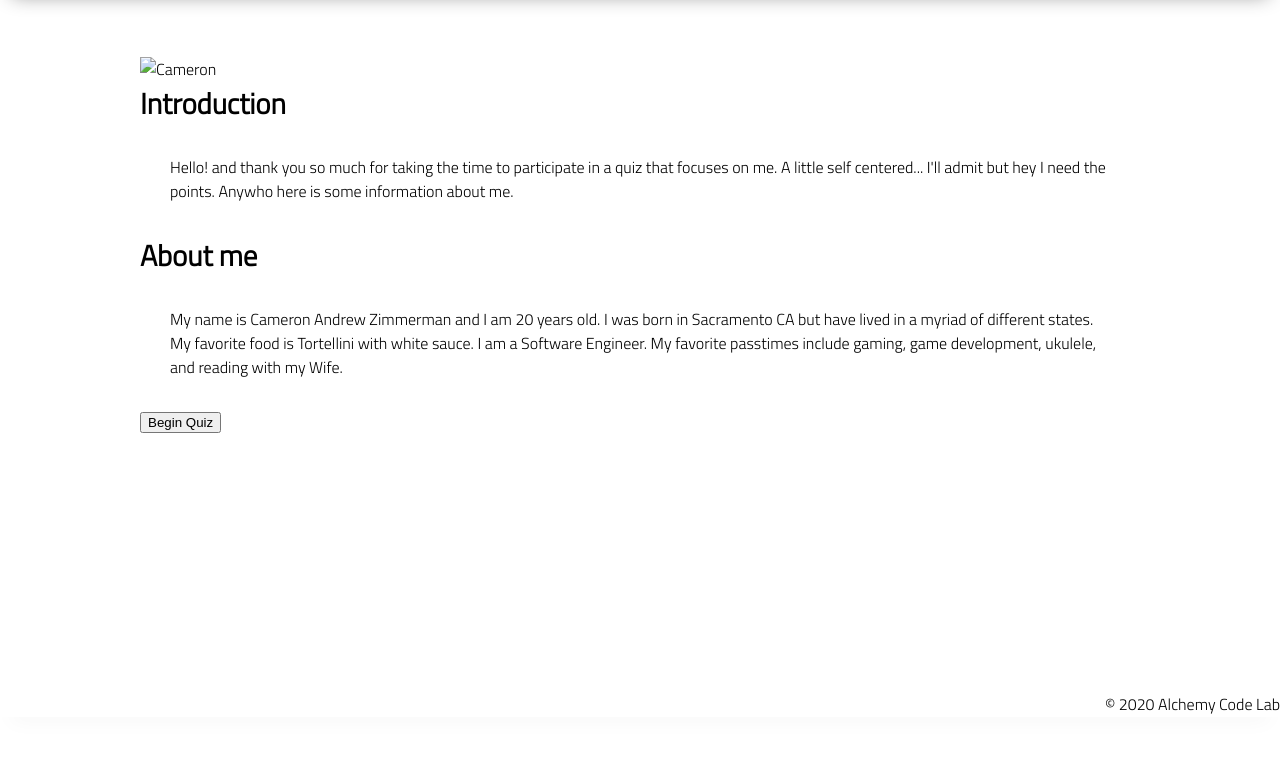
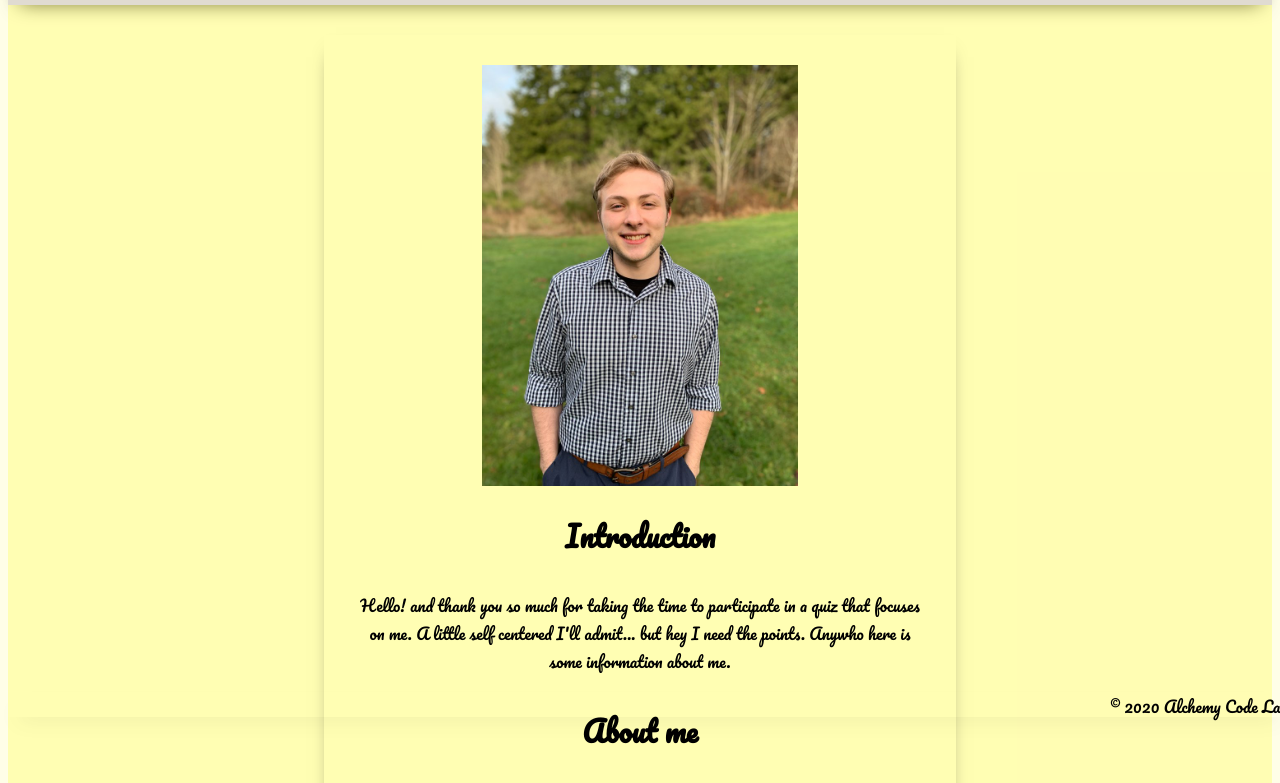
Before and after one commit to CameronZimmerman/lab01-quiz-page, a plain HTML site: page index.html in a window 1280 px wide. Shown: the part 83-866 px from the top of the page. Before the commit the page ends 800 px from the top, so only its background shows below. Drawn offline with Linux system fonts and the light colour scheme; a web font is replaced by a local one.

Commit message:
add styling

```diff
--- a/app.js
+++ b/app.js
@@ -31,13 +31,18 @@ startQuizButton.addEventListener('click', () => {
 
     //set results text content based on how well they did
     if (correctAnswers === 0){
-        resultsDisplayElement.textContent = `you should definitely do some more Cameron reasearch,${fName} ${lName}`;
+        resultsDisplayElement.textContent = `you should definitely do some more Cameron reasearch, ${fName} ${lName}.`;
+        resultsDisplayElement.style.color = 'red';
+
     }
     else if (correctAnswers > 0 && correctAnswers < 3){
-        resultsDisplayElement.textContent = `you could probably brush up a bit on your Cameron knowledge,${fName} ${lName}`;
+        resultsDisplayElement.textContent = `you could probably brush up a bit on your Cameron knowledge, ${fName} ${lName}.`;
+        resultsDisplayElement.style.color = 'red';
+
     }
     else if (correctAnswers === 3){
         resultsDisplayElement.textContent = `Wow ${fName}... I'd go so far as to say you're a Cameron expert`;
+        resultsDisplayElement.style.color = 'green';
     }
 
     resultsDisplayElement.textContent += ` (${correctAnswers}/3) correct or ${calculatePercentage(correctAnswers, 3)} percent!`;
--- a/index.html
+++ b/index.html
@@ -6,36 +6,43 @@
     <meta name="viewport" content="width=device-width, initial-scale=1.0">
     <meta http-equiv="X-UA-Compatible" content="ie=edge">
     <link href="https://fonts.googleapis.com/css2?family=Titillium+Web:wght@300&display=swap" rel="stylesheet">
-    <link rel="stylesheet" href="styles/reset.css">
     <link rel="stylesheet" href="styles/style.css">
-    <link rel="stylesheet" href="styles/home.css">
-    <title>Document</title>
+
+    <link rel="preconnect" href="https://fonts.gstatic.com">
+    <link href="https://fonts.googleapis.com/css2?family=Hachi+Maru+Pop&display=swap" rel="stylesheet">
+
+    <link rel="preconnect" href="https://fonts.gstatic.com">
+    <link href="https://fonts.googleapis.com/css2?family=Pacifico&display=swap" rel="stylesheet">
+    <title>Personal Page with quiz!</title>
 </head>
 
 <body>
     <header>
-
+        <h1>Welcome to the Cameron Z Quiz!</h1>
     </header>
     <main>
         <section class="main-section">
 
+            <div class = "main-image">
+                <img src="./assets/IMG_3636.jpg" alt="Cameron" width = "50%" height="50%">
+            </div>
+
             <div class = "container">
 
-                <img src="" alt="Cameron">
-
                 <h2>Introduction</h2>
-                <p class = "intro-content">Hello! and thank you so much for taking the time to participate in a quiz that focuses on me. A little self centered... I'll admit but hey I need the points. Anywho here is some information about me.
+                <p class = "intro-content">Hello! and thank you so much for taking the time to participate in a quiz that focuses on me. A little self centered I'll admit...  but hey I need the points. Anywho here is some information about me.
                 </p>
 
                 <h2>About me</h2>
                 <p class = "about-me-content">My name is Cameron Andrew Zimmerman and I am 20 years old. I was born in Sacramento CA but have lived in a myriad of different states. My favorite food is Tortellini with white sauce. I am a Software Engineer. My favorite passtimes include gaming, game development, ukulele, and reading with my Wife.
                 </p>
 
-                <button id = "quiz-start-button">Begin Quiz</button>
+            </div>
 
-                <div id ='results-display'></div>
+            <button id = "quiz-start-button">Begin Quiz</button>
 
-            </div>
+            <div id ='results-display'></div>
+
 
 
 
--- a/styles/home.css
+++ /dev/null
@@ -1 +0,0 @@
-/* add home page styles here */
--- a/styles/reset.css
+++ /dev/null
@@ -1,39 +0,0 @@
-
-/* adapted from http://meyerweb.com/eric/tools/css/reset/
-   v2.0 | 20110126
-   License: none (public domain)
-*/
-
-*{
-    box-sizing: border-box;
-}
-
-html, body {
-    height: 100%;
-    width: 100%;
-}
-
-html, body, div, span, applet, object, iframe,
-h1, h2, h3, h4, h5, h6, p, blockquote, pre,
-a, abbr, acronym, address, big, cite, code,
-del, dfn, em, img, ins, kbd, q, s, samp,
-small, strike, strong, sub, sup, tt, var,
-b, u, i, center,
-dl, dt, dd, ol, ul, li,
-fieldset, form, label, legend,
-table, caption, tbody, tfoot, thead, tr, th, td,
-article, aside, canvas, details, embed,
-figure, figcaption, footer, header, hgroup,
-menu, nav, output, ruby, section, summary,
-time, mark, audio, video {
-	margin: 0;
-	padding: 0;
-	border: 0;
-	font-size: 100%;
-	font: inherit;
-	vertical-align: baseline;
-}
-
-ol, ul {
-	list-style: none;
-}
--- a/styles/style.css
+++ b/styles/style.css
@@ -1,4 +1,8 @@
+html {
+    height: 100%;
+    background-color: rgba(255, 251, 24, 0.1);
 
+}
 body {
     /* https://coolors.co/generate and click export -> scss to get the colors to copy and paste below*/
     /* --color1: hsla(349, 69%, 76%, 1);
@@ -14,12 +18,11 @@ body {
     --color5: hsla(224, 40%, 79%, 1); */
 
     --header-height: 80px;
-    --shadow: 0px 10px 20px -12px rgba(0,0,0,0.45);
+    --shadow: 0px 10px 20px -12px rgba(0,0,0,0.75);
     --gutter: 30px;
     --footer-height: 25px;
+    font-family: 'Pacifico', cursive;
 
-    font-family: 'Titillium Web', sans-serif;
-    background-color: var(--color2);
 }
 
 main {
@@ -28,35 +31,45 @@ main {
     justify-content: center;
     align-items: center;
     margin-bottom: calc(var(--footer-height));
+    background-color: rgba(255, 251, 24, 0.25);
 }
 
 section {
-    background-color: var(--color5);
     width: 1000px;
-    max-width: 80%;
+    max-width: 50%;
     display: flex;
     flex-direction: column;
     justify-content: center;
     align-items: center;
+    text-align: center;
     padding-top: var(--gutter);
     padding-bottom: var(--gutter);
     margin-top: var(--gutter);
     margin-bottom: var(--gutter);
     border: solid 2px var(--color1);
+    box-shadow: var(--shadow);
+
 }
+
+.main-image {
+    display: flex;
+    justify-content:center;
+}
+
 
 header {
     display: flex;
-    justify-content: flex-end;
-    background-color: var(--color3);
+    justify-content: center;
+    background-color: rgba(130, 113, 145,0.25);
     height: var(--header-height);
     box-shadow: var(--shadow);
+    font-family: 'Hachi Maru Pop', cursive;
 }
 
 footer {
     display: flex;
     justify-content: flex-end;
-    background-color: var(--color3);
+    background-color: rgba(255, 251, 24, 0.1);
     box-shadow: var(--shadow);
 }
 
@@ -109,7 +122,3 @@ footer {
     }
 
   }
-
-  .hidden {
-      display: none;
-  }
--- a/utils.js
+++ b/utils.js
@@ -9,5 +9,5 @@ export function answerContainsY(answerString, correctChar) {
 }
 
 export function calculatePercentage(correctNumber, expectedNumber) {
-    return (correctNumber / expectedNumber) * 100;
+    return Math.round((correctNumber / expectedNumber) * 100);
 }
```
Also changed, not shown: assets/IMG_3636.jpg (added).
